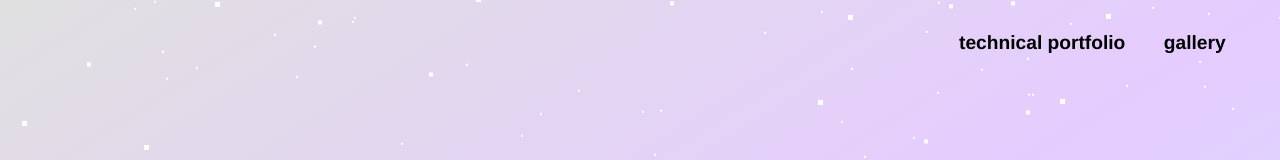
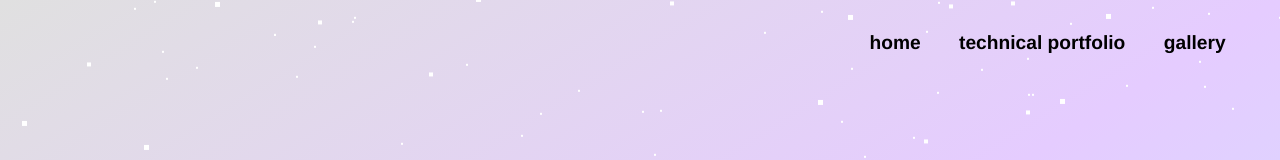
Before and after one commit to yu-jeffy/jyu.llc, a Next.js app: page / in a window 1280 px wide. Shown: the top 160 px of the page. Built offline with nearby package versions, Linux system fonts and the light colour scheme.

Commit message:
global navbar, added home

```diff
--- a/components/NavBar.js
+++ b/components/NavBar.js
@@ -6,6 +6,9 @@ const NavBar = () => {
         <nav className={styles.nav}>
             <ul className={styles.navList}>
                 <li className={styles.navItem}>
+                    <Link href="/" className={styles.navLink}>
+                        home
+                    </Link>
                     <Link href="/portfolio" className={styles.navLink}>
                         technical portfolio
                     </Link>
--- a/pages/_app.js
+++ b/pages/_app.js
@@ -1,5 +1,6 @@
 import '../styles/globals.css';
 import Head from 'next/head';
+import NavBar from '../components/NavBar';
 
 function App({ Component, pageProps }) {
   return (
@@ -14,6 +15,7 @@ function App({ Component, pageProps }) {
         <meta charSet="UTF-8" />
         <meta name="viewport" content="width=device-width, initial-scale=1" />
       </Head>
+      <NavBar />
       <Component {...pageProps} />
     </div>
   );
--- a/pages/index.js
+++ b/pages/index.js
@@ -2,7 +2,6 @@ import styles from '../styles/index.module.css';
 import React, { useEffect } from 'react';
 import Link from 'next/link';
 import Image from 'next/image';
-import NavBar from '../components/NavBar';
 
 const Home = () => {
     useEffect(() => {
@@ -29,7 +28,6 @@ const Home = () => {
 
     return (
         <div className={styles.container}>
-            <NavBar />
             <div className={styles.starContainer}>
                 <div className={styles.stars}></div>
                 <div className={styles.stars2}></div>
```
